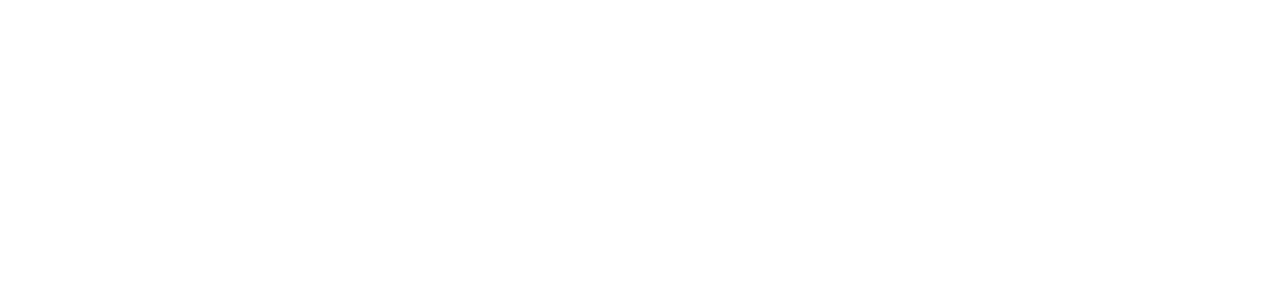
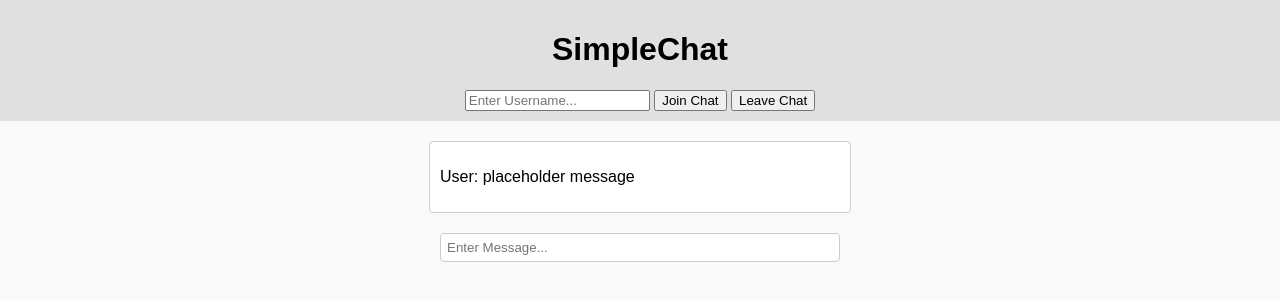
Before and after one commit to camjayreed/SimpleChat, a website: page index.html in a window 1280 px wide. Drawn offline with Linux system fonts and the light colour scheme.

Commit message:
imported node.js, setup a simple page layout along with some basic styling

```diff
--- a/index.html
+++ b/index.html
@@ -3,9 +3,25 @@
 <head>
     <meta charset="UTF-8">
     <meta name="viewport" content="width=device-width, initial-scale=1.0">
-    <title>SimleChat</title>
+    <title>SimpleChat</title>
+    <link rel="stylesheet" href="style.css">
 </head>
 <body>
+    <div id="info-bar">
+        <h1>SimpleChat</h1>
+        <input type="text" placeholder="Enter Username..." id="username">
+        <button id="join-chat">Join Chat</button>
+        <button id="leave-chat">Leave Chat</button>
+    </div>
 
+    <div id="user-chatroom">
+        <p>User: placeholder message</p>
+    </div>
+
+    <div id="send-messages">
+        <input type="text" placeholder="Enter Message..." id="message-input">
+    </div>
+
+    <script src="scripts.js"></script>
 </body>
 </html>
--- /dev/null
+++ b/scripts.js
@@ -0,0 +1,3 @@
+/* if user submits username, set current user to x in localstorage */
+/* if user joins chat initiate websocket connection */
+/* if user sends message */
--- /dev/null
+++ b/style.css
@@ -0,0 +1,35 @@
+body {
+  font-family: Arial, sans-serif;
+  background: #fafafa;
+  margin: 0;
+  padding: 0;
+}
+
+#info-bar {
+  padding: 10px;
+  background: #e0e0e0;
+  text-align: center;
+}
+
+#user-chatroom {
+  margin: 20px auto;
+  max-width: 400px;
+  background: #fff;
+  border: 1px solid #ccc;
+  border-radius: 4px;
+  padding: 10px;
+}
+
+#send-messages {
+  display: flex;
+  justify-content: center;
+  margin: 10px auto;
+  max-width: 400px;
+}
+
+#message-input {
+  flex: 1;
+  padding: 6px;
+  border: 1px solid #ccc;
+  border-radius: 4px;
+}
```
Also changed, not shown: package.json (added, +24 -0 lines), server.js (added), 2 other files.
